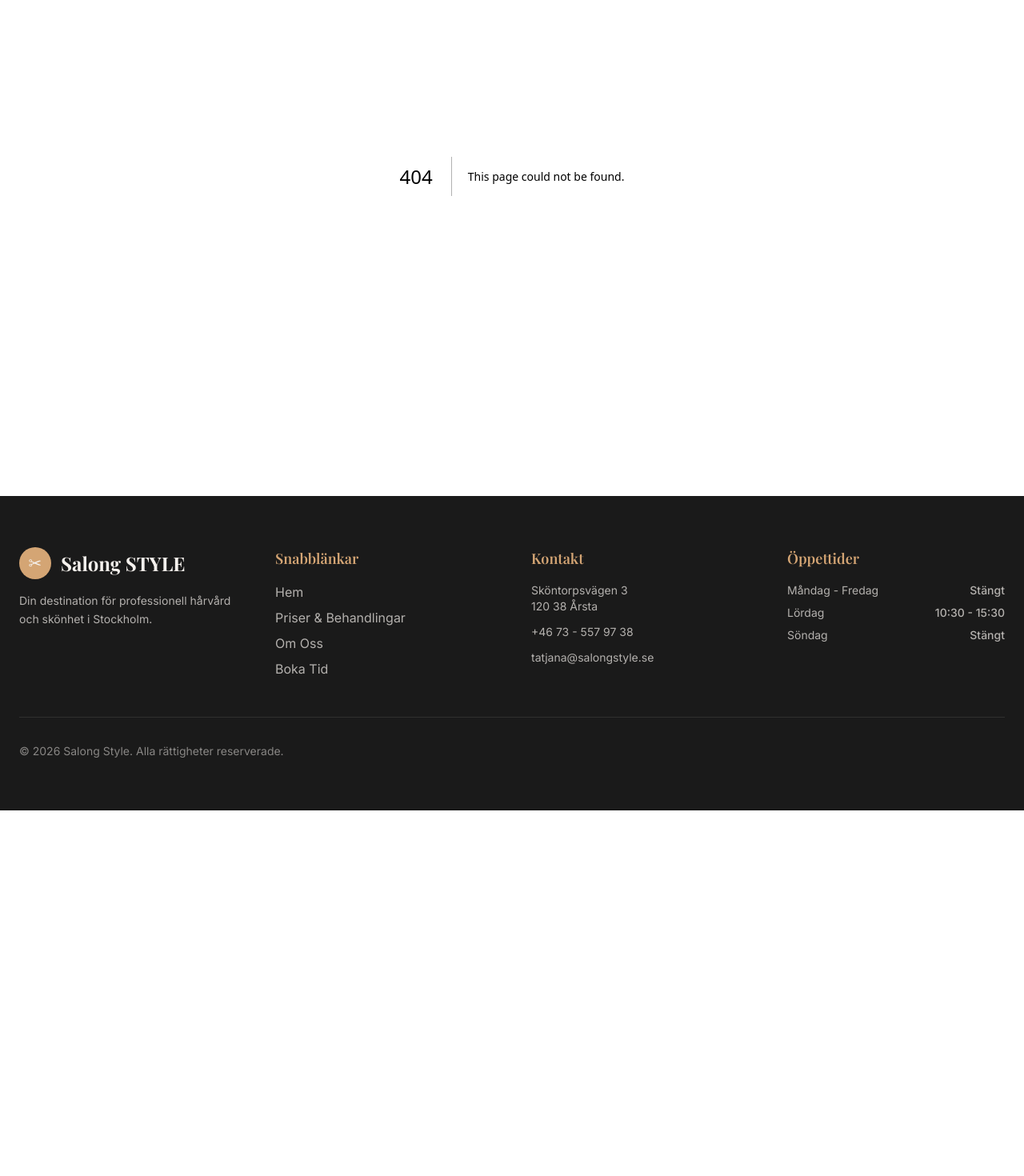
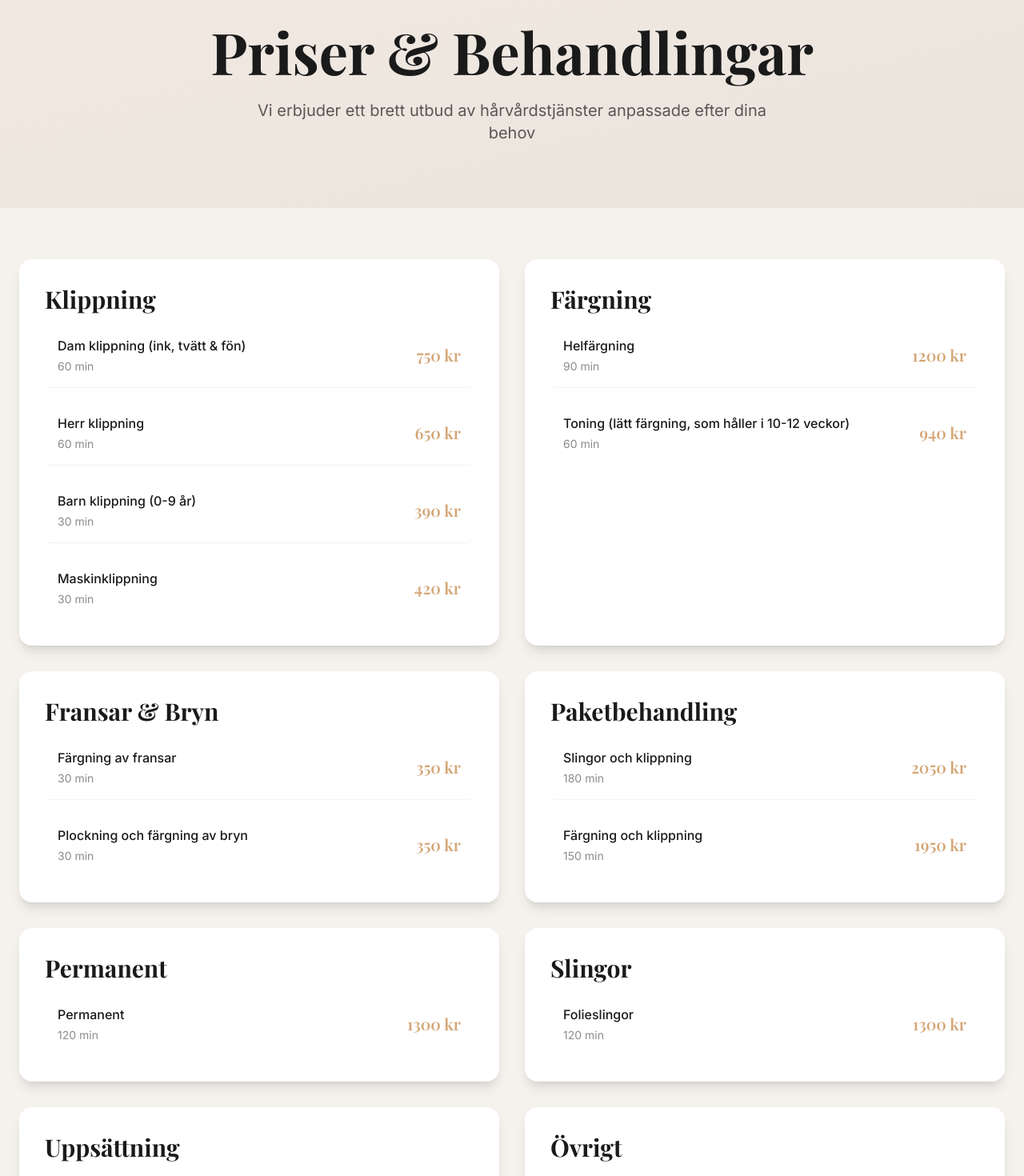
Before and after one commit to ViktorP1/SalongSTYLE, a Next.js app: page /priser in a window 1280 px wide. Before the commit this address had no page. Shown: the part 180-1650 px from the top of the page at 80% size. Before the commit the page ends 1193 px from the top, so only its background shows below. Built offline with nearby package versions, Linux system fonts and the light colour scheme; a web font is replaced by a local one.

Commit message:
Added price page, removed unnecessary code

```diff
--- a/app/page.tsx
+++ b/app/page.tsx
@@ -38,7 +38,7 @@ export default function Home() {
       </section>
 
       {/* Services Preview */}
-      <section className="py-24 bg-gradient-to-br from-secondary/5 to-accent/5">
+      <section className="py-24 bg-linear-to-br from-secondary/5 to-accent/5">
         <div className="container mx-auto px-6">
           <div className="text-center mb-16">
             <h2 className="font-display text-5xl font-bold text-primary mb-4">Våra Tjänster</h2>
@@ -56,7 +56,6 @@ export default function Home() {
                 key={index}
                 className="bg-white p-8 rounded-2xl text-center transform hover:scale-105 transition-all duration-300 shadow-lg hover:shadow-2xl"
               >
-                <div className="text-5xl mb-4">{service.emoji}</div>
                 <h3 className="font-display text-2xl font-semibold text-primary mb-2">
                   {service.name}
                 </h3>
--- /dev/null
+++ b/app/priser/page.tsx
@@ -0,0 +1,127 @@
+import Link from 'next/link'
+
+export const metadata = {
+  title: 'Priser & Behandlingar - Salong Style',
+  description: 'Se alla våra priser och behandlingar. Klippning, färgning, styling och mer.',
+}
+
+export default function Priser() {
+  const services = [
+    {
+      category: 'Klippning',
+      items: [
+        { name: 'Dam klippning (ink, tvätt & fön)', price: '750 kr', duration: '60 min' },
+        { name: 'Herr klippning', price: '650 kr', duration: '60 min' },
+        { name: 'Barn klippning (0-9 år)', price: '390 kr', duration: '30 min' },
+        { name: 'Maskinklippning', price: '420 kr', duration: '30 min' },
+      ],
+    },
+    {
+      category: 'Färgning',
+      items: [
+        { name: 'Helfärgning', price: '1200 kr', duration: '90 min' },
+        { name: 'Toning (lätt färgning, som håller i 10-12 veckor)', price: '940 kr', duration: '60 min' },
+      ],
+    },
+    {
+      category: 'Fransar & Bryn',
+      items: [
+        { name: 'Färgning av fransar', price: '350 kr', duration: '30 min' },
+        { name: 'Plockning och färgning av bryn', price: '350 kr', duration: '30 min' },
+      ],
+    },
+    {
+      category: 'Paketbehandling',
+      items: [
+        { name: 'Slingor och klippning', price: '2050 kr', duration: '180 min' },
+        { name: 'Färgning och klippning', price: '1950 kr', duration: '150 min' },
+      ],
+    },
+    {
+      category: 'Permanent',
+      items: [
+        { name: 'Permanent', price: '1300 kr', duration: '120 min' },
+      ],
+    },
+    {
+      category: 'Slingor',
+      items: [
+        { name: 'Folieslingor', price: '1300 kr', duration: '120 min' },
+      ],
+    },
+    {
+      category: 'Uppsättning',
+      items: [
+        { name: 'Uppsättning', price: '600 kr', duration: '60 min' },
+      ],
+    },
+    {
+      category: 'Övrigt',
+      items: [
+        { name: 'Ett hål (ink.örhänge)', price: '360 kr', duration: '15 min' },
+        { name: 'Två hål (ink.örhänge)', price: '450 kr', duration: '30 min' },
+        { name: 'Tvätt och läggning', price: '480 kr', duration: '45 min' },
+      ],
+    },
+  ]
+
+  return (
+    <div className="min-h-screen pt-32 pb-20">
+      {/* Header */}
+      <div className="bg-gradient-to-br from-secondary/10 to-accent/10 py-20 mb-16">
+        <div className="container mx-auto px-6 text-center">
+          <h1 className="font-display text-6xl md:text-7xl font-bold text-primary mb-6">
+            Priser & Behandlingar
+          </h1>
+          <p className="text-xl text-primary/70 max-w-2xl mx-auto">
+            Vi erbjuder ett brett utbud av hårvårdstjänster anpassade efter dina behov
+          </p>
+        </div>
+      </div>
+
+      <div className="container mx-auto px-6">
+        <div className="grid md:grid-cols-2 gap-8 mb-16">
+          {services.map((category, categoryIndex) => (
+            <div
+              key={categoryIndex}
+              className="bg-white rounded-2xl p-8 shadow-lg hover:shadow-2xl transition-shadow duration-300"
+            >
+              <div className="flex items-center gap-3 mb-3">
+                <h2 className="font-display text-3xl font-bold text-primary">{category.category}</h2>
+              </div>
+
+              <div className="space-y-4">
+                {category.items.map((item, itemIndex) => (
+                  <div
+                    key={itemIndex}
+                    className="flex justify-between items-center py-4 border-b border-cream last:border-0 hover:bg-cream/30 px-4 rounded-lg transition-colors"
+                  >
+                    <div>
+                      <h3 className="font-medium text-primary mb-1">{item.name}</h3>
+                      <p className="text-sm text-primary/50">{item.duration}</p>
+                    </div>
+                    <span className="font-display text-xl font-semibold text-secondary">
+                      {item.price}
+                    </span>
+                  </div>
+                ))}
+              </div>
+            </div>
+          ))}
+        </div>
+
+        <div className="text-center">
+          <p className="text-xl text-primary/70 mb-6">
+            Är du redo att boka din nästa behandling?
+          </p>
+          <Link
+            href="/boka"
+            className="inline-block bg-secondary text-white px-12 py-5 rounded-full font-medium text-xl hover:bg-accent transition-all transform hover:scale-105 shadow-xl"
+          >
+            Boka Tid Nu
+          </Link>
+        </div>
+      </div>
+    </div>
+  )
+}
```
